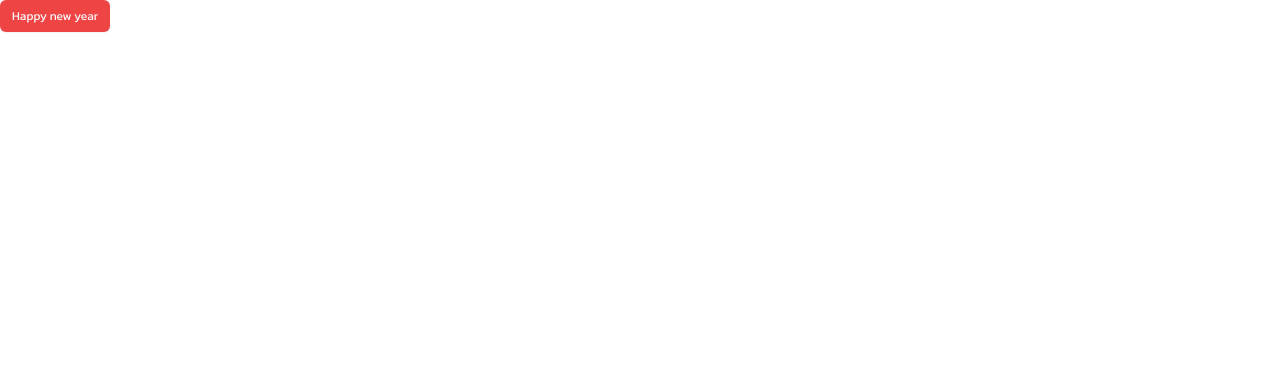
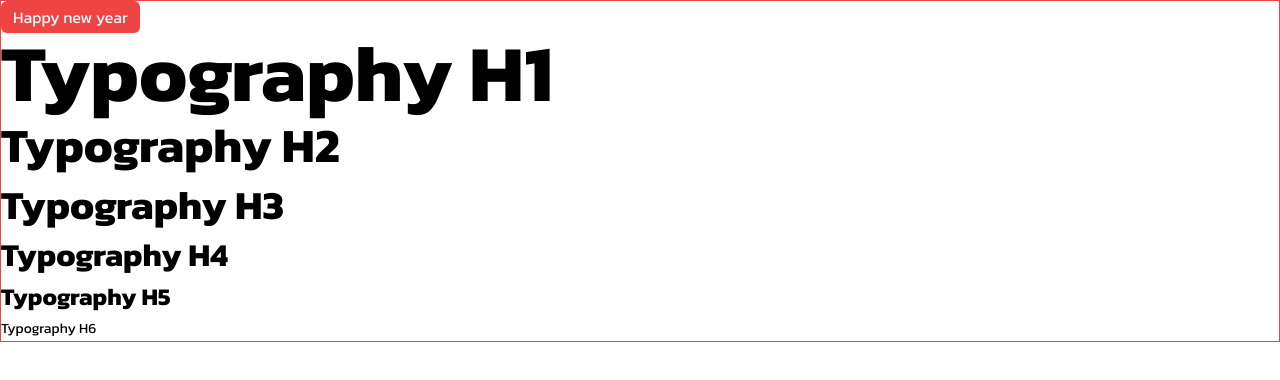
Before and after one commit to calebapril/entershop, a Next.js app: page / in a window 1280 px wide. Shown: the top 380 px of the page. Built offline with nearby package versions, Linux system fonts and the light colour scheme.

Commit message:
setup colors and typography

```diff
--- a/app/globals.css
+++ b/app/globals.css
@@ -28,7 +28,7 @@
     --chart-3: 197 37% 24%;
     --chart-4: 43 74% 66%;
     --chart-5: 27 87% 67%;
-    --radius: 0.5rem
+    --radius: 0.5rem;
   }
   .dark {
     --background: 222.2 84% 4.9%;
@@ -54,15 +54,32 @@
     --chart-2: 160 60% 45%;
     --chart-3: 30 80% 55%;
     --chart-4: 280 65% 60%;
-    --chart-5: 340 75% 55%
+    --chart-5: 340 75% 55%;
   }
 }
 
 @layer base {
-  * {
-    @apply border-border;
+  h1 {
+    @apply text-h1 dark:text-secondary-100 first-letter:capitalize;
   }
+  h2 {
+    @apply text-h2 dark:text-secondary-100 first-letter:capitalize;
+  }
+  h3 {
+    @apply text-h3 dark:text-secondary-100 first-letter:capitalize;
+  }
+  h4 {
+    @apply text-h4 dark:text-secondary-100 first-letter:capitalize;
+  }
+  h5 {
+    @apply text-h5 dark:text-secondary-100 first-letter:capitalize;
+  }
+  h6 {
+    @apply text-h6 dark:text-secondary-100 first-letter:capitalize;
+  }
+
   body {
-    @apply bg-background text-foreground;
+    /* @apply bg-background text-foreground; */
+    color: black;
   }
 }
--- a/app/page.tsx
+++ b/app/page.tsx
@@ -1,11 +1,19 @@
-import { Button } from '@/components/ui/button';
-import { cn } from '@/lib/utils';
+import { Button } from "@/components/ui/button";
+import { cn } from "@/lib/utils";
 
 export default function Home() {
   return (
     <>
-      <div className={cn('text-red-500', 'uppercase')}>
-        <Button variant="destructive" size="sm">Happy new year</Button>
+      <div className={cn("container", "border border-red-500")}>
+        <Button variant="destructive" size="sm">
+          Happy new year
+        </Button>
+        <h1>Typography H1</h1>
+        <h2>Typography H2</h2>
+        <h3>Typography H3</h3>
+        <h4>Typography H4</h4>
+        <h5>Typography H5</h5>
+        <h6>Typography H6</h6>
       </div>
     </>
   );
--- a/tailwind.config.js
+++ b/tailwind.config.js
@@ -1,4 +1,7 @@
 /** @type {import('tailwindcss').Config} */
+import colors from 'tailwindcss/colors';
+
+
 module.exports = {
   darkMode: ["class"],
   content: [
@@ -10,12 +13,190 @@
     "./src/**/*.{js,ts,jsx,tsx,mdx}",
   ],
   theme: {
+
+    // overwrite default config
+    // Responsive design
+    container: {
+      center: true,
+      padding: {
+        DEFAULT: "0",
+        sm: "0",
+        md: "0",
+        lg: "0",
+        xl: "0",
+        "2xl": "2rem",
+        "3xl": "2rem",
+        "4xl": "2rem",
+      },
+
+      // breakpoints
+      screens: {
+        xs: "22.5rem",
+        sm: "35.938rem",
+        md: "48rem",
+        lg: "64rem",
+        xl: "80rem",
+        "2xl": "90rem",
+        "3xl": "105rem",
+        "4xl": "120rem",
+      },
+    },
+
+    colors: {
+      //  coral
+      primary: {
+        50: '#fef5f2',
+        100: '#ffe7e1',
+        200: '#ffd4c8',
+        300: '#ffb6a2',
+        400: '#fc7753',
+        500: '#f5653e',
+        600: '#e24920',
+        700: '#be3b17',
+        800: '#9d3417',
+        900: '#82301a',
+        950: '#471508',
+      },
+      // gun-powder
+      secondary: {
+        50: '#f5f6f9',
+        100: '#e8e9f1',
+        200: '#d6d8e7',
+        300: '#b9bcd7',
+        400: '#979bc3',
+        500: '#7e7eb3',
+        600: '#6f6ca4',
+        700: '#666095',
+        800: '#57527b',
+        900: '#403d58',
+        950: '#2f2d3e',
+      },
+      // additional colors
+      white: '#ffffff',
+      black: '#000000',
+
+      // default colors
+      slate: colors.slate,
+      red: colors.red,
+      pink: colors.pink,
+      gray: colors.gray,
+      indigo: colors.indigo,
+      neutral: colors.neutral,
+      green: colors.green,
+      blue: colors.blue,
+      transparent: 'transparent',
+      heading: '#979798',
+      body: colors.slate[700],
+      background: colors.gray[100],
+    },
+
+    // Typography
+    fontWeight: {
+      thin: "100",
+      extralight: "200",
+      light: "300",
+      normal: "400",
+      medium: "500",
+      semibold: "600",
+      bold: "700",
+      extrabold: "800",
+      black: "900",
+    },
+
+    fontSize: {
+      // default
+      sm: "0.875rem", // 14px
+      base: "1rem", // 16px
+      "2xl": "1.563rem",
+      "3xl": "1.953rem",
+      "4xl": "2.441rem",
+      "5xl": "3.052rem",
+
+      // additional
+      h1: [
+        "5rem",
+        {
+          lineHeight: "5rem",
+          letterSpacing: "0.0375",
+          fontWeight: "700",
+        },
+      ],
+
+      h2: [
+        "3rem",
+        {
+          lineHeight: "4rem",
+          letterSpacing: "0.035",
+          fontWeight: "700",
+        },
+      ],
+
+      h3: [
+        "2.5rem",
+        {
+          lineHeight: "3.5rem",
+          letterSpacing: "0.05",
+          fontWeight: "700",
+        },
+      ],
+
+      h4: [
+        "2rem",
+        {
+          lineHeight: "2.75rem",
+          letterSpacing: "0",
+          fontWeight: "700",
+        },
+      ],
+
+      h5: [
+        "1.5rem",
+        {
+          lineHeight: "2.5rem",
+          letterSpacing: "0",
+          fontWeight: "600",
+        },
+      ],
+
+      h6: [
+        "0.875rem",
+        {
+          lineHeight: "1.5rem",
+          letterSpacing: "0",
+          fontWeight: "500",
+        },
+      ],
+
+      p: [
+        "0.875rem",
+        {
+          lineHeight: "1.5rem",
+          letterSpacing: "0",
+          fontWeight: "400",
+        },
+      ],
+
+      body: [
+        "1rem",
+        {
+          lineHeight: "1.5rem",
+          letterSpacing: "0",
+          fontWeight: "400",
+        },
+      ],
+
+      span: [
+        "0.75rem",
+        {
+          lineHeight: "1.5rem",
+          letterSpacing: "0",
+          fontWeight: "400",
+        },
+      ],
+    },
     extend: {
-      borderRadius: {
-        lg: 'var(--radius)',
-        md: 'calc(var(--radius) - 2px)',
-        sm: 'calc(var(--radius) - 4px)'
-      },
+
+      // extend default config
       colors: {
         background: 'hsl(var(--background))',
         foreground: 'hsl(var(--foreground))',
```
